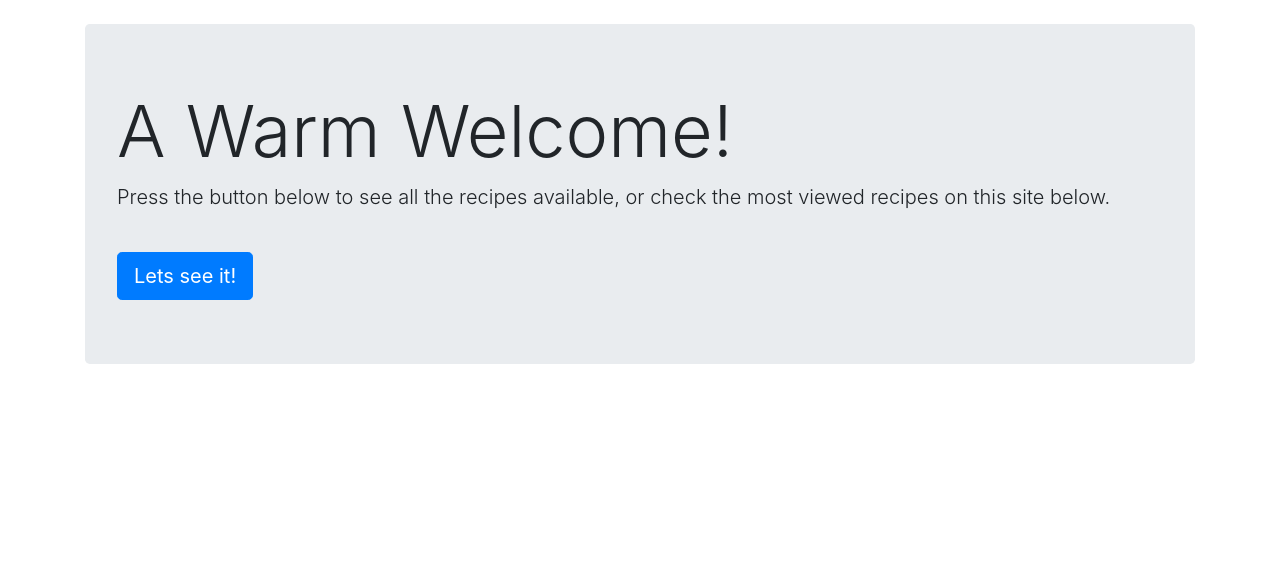
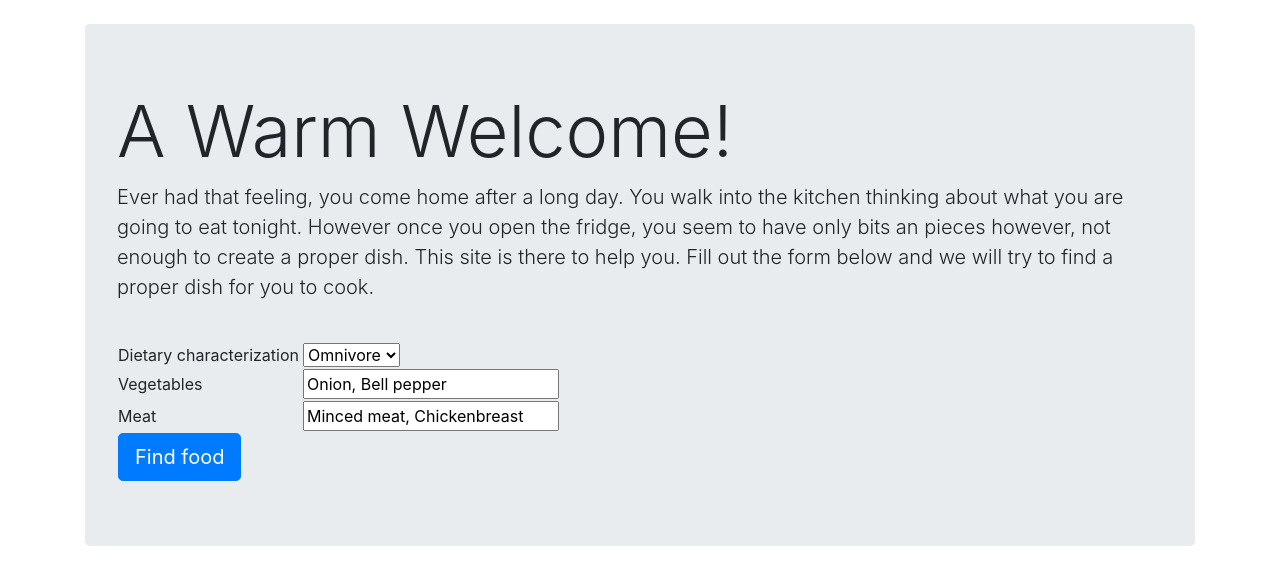
Before and after one commit to luuk382/website2, a Django app: page / in a window 1280 px wide. Shown: the part 56-641 px from the top of the page. Run offline with Django 3.2, Linux system fonts and the light colour scheme; data that the repository does not hold is empty; some libraries are stand-ins or nearby versions.

Commit message:
final commit

```diff
--- a/recipe/templates/recipe/home/index.html
+++ b/recipe/templates/recipe/home/index.html
@@ -7,9 +7,17 @@
       <!-- Jumbotron Header -->
       <header class="jumbotron my-4">
         <h1 class="display-3">A Warm Welcome!</h1>
-        <p class="lead">Press the button below to see all the recipes available, or check the most viewed recipes on this site below. </p>
+        <p class="lead">Ever had that feeling, you come home after a long day. You walk into the kitchen thinking about what you are going to eat tonight. However once you open the fridge, you seem
+        to have only bits an pieces however, not enough to create a proper dish. This site is there to help you. Fill out the form below and we will try to find a proper dish for you to cook. </p>
         <br>
-        <a href="{% url 'recipe_list' c='1' %}" class="btn btn-primary btn-lg">Lets see it!</a>
+        <form method="POST">{% csrf_token %}
+          <table>
+            {% for f in form %}
+              <tr><td>{{ f.label }}<td><td>{{ f }}</td>
+            {% endfor %}
+            <tr><td><button type="submit" class="btn btn-primary btn-lg">Find food</button></td></tr>
+          </table>
+        </form>
       </header>
 
       <!-- Page Features -->
--- a/recipe/templates/recipe/recipe_list/base_recipe_list.html
+++ b/recipe/templates/recipe/recipe_list/base_recipe_list.html
@@ -16,7 +16,7 @@
     <!-- Pagination -->
       <ul class="pagination justify-content-center">
         <li class="page-item">
-          <a class="page-link" href="{% url 'recipe_list' c=previous %}" aria-label="Previous">
+          <a class="page-link" href="{% url 'recipe_list'  c=previous %}" aria-label="Previous">
             <span aria-hidden="true">&laquo;</span>
             <span class="sr-only">Previous</span>
           </a>
--- a/recipe/urls.py
+++ b/recipe/urls.py
@@ -3,7 +3,7 @@ from . import views
 
 urlpatterns = [
     url(r'^$', views.index, name='index'),
-    url(r'^recipe_list/(?P<c>\d+)/$', views.recipe_list, name='recipe_list'),
+    url(r'^recipe_list/(?P<c>\d+)/$', views.recipe_list,name='recipe_list'),
     url(r'^recipe/(?P<pk>\d+)/$', views.recipe, name='recipe'),
     url(r'^construction/$', views.construction, name='construction'),
 ]
--- a/recipe/views.py
+++ b/recipe/views.py
@@ -3,13 +3,36 @@ from .models import Recipe
 from django.http import HttpResponseRedirect
 from django.shortcuts import redirect
 from itertools import chain
+from django.urls import reverse
 
 from .Form import FoodInput
 
 def recipe_list(request, c):
-    recipes = Recipe.objects.all()
+    form = request.session['form']
+    # requesting all the variables
+    vegetarien = form["vegetarien"]
+    vegetable = form["vegetables"]
+    meat = form["meat"]
+    z = int(c)
+    # finding the corrsponding recipes
+    # splitting up all the different ingredients
+    vegetables = vegetable.split(', ')
+    meats = meat.split(', ')
+    #checking the Dietary characterization
+    recipes = Recipe.objects.none()
+    if(int(vegetarien) == 1):
+        for vegetable in vegetables:
+            recipes = recipes.union(Recipe.objects.filter(vegetables__icontains=vegetable))
+        for meat in meats:
+            recipes = recipes.union(Recipe.objects.filter(meat__icontains=meat))
+    elif(int(vegetarien) == 2):
+        for meat in meats:
+            recipes = recipes.union(Recipe.objects.filter(meat__icontains=meat))
+    elif(int(vegetarien) == 3):
+        for vegetable in vegetables:
+            recipes = recipes.union(Recipe.objects.filter(vegetables__icontains=vegetable))
     # checking how many recipes where found
-    n = Recipe.objects.all().count()
+    n = recipes.count()
     # we want 6 recipes per page, this is checking how many pages we have
     n = int(n/6) + 1
     # creating a list so we can itterate over it for the guidance at the bottom of the page
@@ -17,27 +40,36 @@ def recipe_list(request, c):
     for i in range (0,min(n, 6)):
         list.append(i)
     # finding the recipes that need to be placed on that subpage
-    x = int(c)*6 - 6
-    y = int(c)*6
+    x = z*6 - 6
+    y = z*6
     recipes = recipes[x:y]
-
     # check whether there is a previous Page
-    if(int(c) == 1):
+    if(z == 1):
          previous = 1
     else:
-        previous = int(c)-1
+        previous = z-1
 
     # check wheter there exists a next Page
-    if(int(c) < n):
-        next = int(c) + 1
+    if(z < n):
+        next = z + 1
     else:
-        next = int(c)
+        next = z
     return render(request, 'recipe/recipe_list/recipe_list.html', {'recipes': recipes, 'list': list, 'previous': previous, 'next': next, 'n': n})
 
 def index(request):
+    if request.method == 'POST':
+        form = FoodInput(request.POST)
+        if form.is_valid():
+            vegetarien = form.cleaned_data['vegetarien']
+            vegetables = form.cleaned_data['vegetables']
+            meat = form.cleaned_data['meat']
+            request.session['form'] = {'vegetarien':vegetarien, 'vegetables':vegetables, 'meat':meat}
+            return redirect('recipe_list', c=1)
+    else:
+        form = FoodInput()
     n = Recipe.objects.order_by('-seen')
     x = n[0:4]
-    return render(request, 'recipe/home/index.html', {'x' : x})
+    return render(request, 'recipe/home/index.html', {'x' : x, 'form': form})
 
 def recipe(request, pk):
     recipe = get_object_or_404(Recipe, pk=pk)
```
